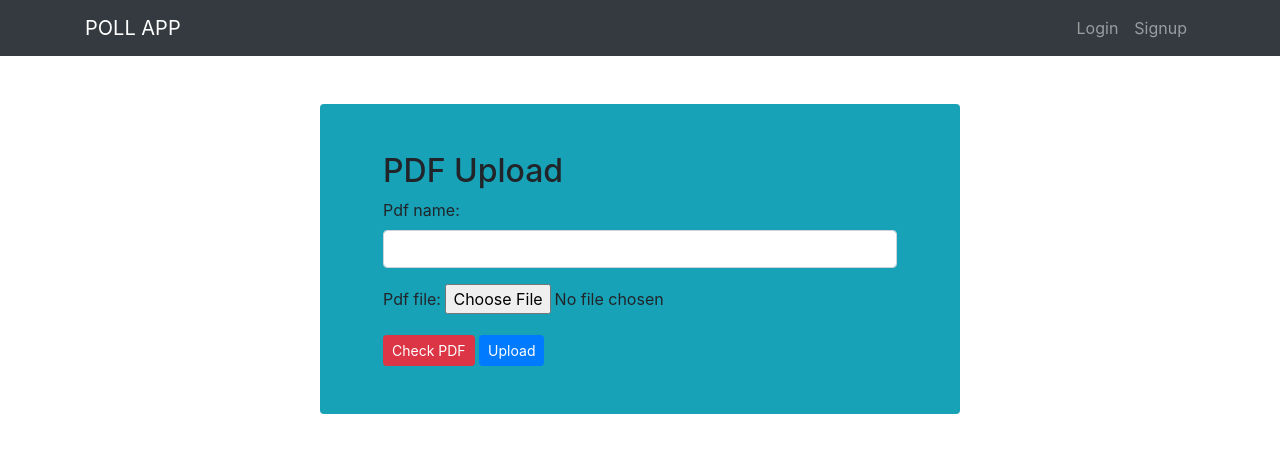
After one commit to vdpranish/mywork-pollapp, a Django app: page /pdf/ in a window 1280 px wide. The commit adds this page. Shown: the top 453 px of the page. Run offline with Django 3.2, Linux system fonts and the light colour scheme; data that the repository does not hold is empty; some libraries are stand-ins or nearby versions.

```diff
--- a/polls/admin.py
+++ b/polls/admin.py
@@ -1,5 +1,5 @@
 from django.contrib import admin
-from .models import Question, Choice, UserProfileImg, UserRole
+from .models import Question, Choice, UserProfileImg, UserRole,UploadPdf
 
 
 # Register your models here.
@@ -26,3 +26,4 @@ class QuestionAdmin(admin.ModelAdmin):
 admin.site.register(Question, QuestionAdmin)
 admin.site.register(UserProfileImg)
 admin.site.register(UserRole)
+admin.site.register(UploadPdf)
--- a/polls/forms.py
+++ b/polls/forms.py
@@ -1,7 +1,7 @@
 from django import forms
 from django.contrib.auth.models import User
 from django.contrib.auth.forms import UserCreationForm
-from .models import UserProfileImg, UserRole
+from .models import UserProfileImg, UserRole, UploadPdf
 
 
 class CreateUser(UserCreationForm):
@@ -20,6 +20,13 @@ class CreateUser(UserCreationForm):
             # 'password1': forms.CharField(widget=forms.PasswordInput(attrs={'class': 'form-control'}))
 
         }
+
+
+class EditForm(forms.Form):
+    first_name = forms.CharField(max_length=100, widget=forms.TextInput(attrs={'class': 'form-control'}),
+                                 required=False)
+    last_name = forms.CharField(max_length=100, widget=forms.TextInput(attrs={'class': 'form-control'}), required=False)
+    username = forms.CharField(max_length=100, widget=forms.TextInput(attrs={'class': 'form-control'}), required=False)
 
 
 # login form
@@ -50,3 +57,12 @@ class UserRoleForm(forms.ModelForm):
             'role': forms.Select(attrs={'class': 'form-control'})
 
         }
+
+
+class PdfFileUpload(forms.ModelForm):
+    class Meta:
+        model = UploadPdf
+        fields = ['pdf_name','pdf_file']
+        widgets = {
+            'pdf_name': forms.TextInput(attrs={'class': 'form-control'})
+        }
--- a/polls/static/js/index.js
+++ b/polls/static/js/index.js
@@ -41,19 +41,22 @@ $("#modal-submit").on('click',function (){
 $('#update-btn').click(function (){
         let csrfToken = $('input[name=csrfmiddlewaretoken]').val()
         const  userId = $(this).data('id')
-        console.log(userId)
-        console.log(csrfToken)
+        const formData = $('#signup-form').serializeArray();
+        const  formAll = JSON.stringify(formData)
+        const url = $(this).data("url")
+        console.log(url)
         $.ajax({
-            url: $('#update-btn').data("url"),
+            url: $(this).data("url"),
             type:"POST",
             data: {
                 csrfmiddlewaretoken: csrfToken,
                 id:userId,
-                action:"EDIT"
+                action:"EDIT",
+                formData:formAll,
             },
             dataType: "json",
             success: function (data){
-                $('#signup-form').html(data.html_view)
+                $('#signup-form').html(data.table_view)
             }
         });
     }
--- a/polls/urls.py
+++ b/polls/urls.py
@@ -1,7 +1,7 @@
 from django.urls import path
 from . import views
 
-app_name = 'p'
+app_name = 'polls'
 urlpatterns = [
     path('polls/', views.IndexView.as_view(), name='index'),
     path('<int:pk>/', views.DetailView.as_view(), name='detail'),
@@ -15,4 +15,5 @@ urlpatterns = [
     path('<int:user_id>/edit/', views.edit, name='edit'),
     path('delete/', views.delete_user, name='delete'),
     path('ajaxaction/', views.ajax_request, name='ajaxaction'),
+    path('pdf/', views.pdf_file, name='pdf'),
 ]
--- a/polls/views.py
+++ b/polls/views.py
@@ -1,11 +1,11 @@
 from django.shortcuts import render, get_object_or_404, redirect
 from django.http import HttpResponseRedirect, HttpResponse
-from .models import Question, Choice
+from .models import Question, Choice, UploadPdf
 from django.urls import reverse
 from django.views import generic
 from django.utils import timezone
 from django.contrib.auth import authenticate, login, logout
-from .forms import CreateUser, LoginUser, ProfileImgForm, UserRoleForm
+from .forms import CreateUser, LoginUser, ProfileImgForm, UserRoleForm, EditForm, PdfFileUpload
 from django.contrib.auth.models import User
 from django.contrib.auth.mixins import LoginRequiredMixin
 from django.http import JsonResponse
@@ -51,7 +51,7 @@ def vote(request, question_id):
     else:
         selected_choice.vote += 1
         selected_choice.save()
-        return HttpResponseRedirect(reverse('p:results', args=(question.id,)))
+        return HttpResponseRedirect(reverse('polls:results', args=question.id))
 
 
 def signup(request):
@@ -85,17 +85,14 @@ def user_login(request):
     username = request.POST.get('username')
     password = request.POST.get('password')
     user_1 = User.objects.filter(username=username).first()
-    p = User.objects.filter(username='pranish1').first()
     user = authenticate(request, username=username, password=password)
-    print(user_1)
-    # print(f'{user} under user')
     if user is not None:
         if user_1.userrole.role == 'admin':
             login(request, user)
-            return redirect('p:table')
+            return redirect('polls:table')
         elif user_1.userrole.role == 'user':
             login(request, user)
-            return redirect('p:index')
+            return redirect('polls:index')
     form = LoginUser()
     context = {'form': form}
     return render(request, 'polls/login.html', context)
@@ -122,22 +119,24 @@ class TableView(generic.ListView):
 # for logout user from the app
 def user_logout(request):
     logout(request)
-    return redirect('p:login')
+    return redirect('polls:login')
 
 
 # for editing user from the app
 def edit(request, user_id):
     edit_user = User.objects.get(id=user_id)
     # instance is used for displaying fields
-    form = CreateUser(instance=edit_user, initial={'password1': edit_user.password})
-    if request.method == 'POST':
-        form = CreateUser(request.POST, instance=edit_user, initial={'password1': edit_user.password})
-        if form.is_valid():
-            print('form is valid')
-            form.save()
-            return redirect('p:adminview', pk=user_id)
-        else:
-            print('Nothing updated')
+    form = EditForm(initial={'password1': edit_user.password, 'username': edit_user.username,
+                             'first_name': edit_user.first_name, 'last_name': edit_user.last_name})
+    # if request.method == 'POST':
+    #     form = EditForm(request.POST, initial={'password1': edit_user.password, 'username': edit_user.username,
+    #                                            'first_name': edit_user.first_name, 'last_name': edit_user.last_name})
+    #     if form.is_valid():
+    #         print('form is valid')
+    #         form.save()
+    #         return redirect('polls:adminview', pk=user_id)
+    #     else:
+    #         print('Nothing updated')
     context = {
         'edit_user': edit_user,
         'form': form
@@ -151,7 +150,7 @@ def delete_user(request, user_id):
     print(user_del)
     if request.method == 'POST':
         user_del.delete()
-        return redirect('p:adminview', pk=user_id)
+        return redirect('polls:adminview', pk=user_id)
     context = {
         'user_del': user_del
     }
@@ -163,21 +162,46 @@ def delete_user(request, user_id):
 def ajax_request(request):
     user_id = request.POST.get('id')
     action = request.POST.get('action')
-    print(request.POST)
+    form_value = request.POST.get('formData')
     data = dict()
     if action == "DELETE":
         qs = User.objects.get(id=user_id)
         qs.delete()
-        data['html_view'] = render_to_string('polls/table.html')
+        all_user = User.objects.all()
+        data['html_view'] = render_to_string('polls/table.html', {'all_user': all_user})
         return JsonResponse(data)
     elif action == "EDIT":
         edit_user = User.objects.get(id=user_id)
         if request.method == "POST":
-            form = CreateUser(request.POST, instance=edit_user,
-                              initial={'password1': edit_user.password, 'username': edit_user.username})
-            print(form.errors.as_data())
+            form = EditForm(request.POST,
+                            initial={'password1': edit_user.password, 'username': edit_user.username,
+                                     'first_name': edit_user.first_name, 'last_name': edit_user.last_name})
             if form.is_valid():
-                form.save()
-                data['html_view'] = render_to_string('polls/table.html')
+                json_for = json.loads(form_value)
+                first_name = json_for[1]['value']
+                last_name = json_for[2]['value']
+                username = json_for[3]['value']
+                edit_user.first_name = first_name
+                edit_user.last_name = last_name
+                edit_user.username = username
+                print(edit_user)
+                edit_user.save()
+                all_user = User.objects.all()
+                data['table_view'] = render_to_string('polls/table.html', {'all_user': all_user})
                 return HttpResponse(json.dumps(data), content_type="application/json")
-                # return  JsonResponse(data,status=200)
+                # return JsonResponse(data, status=200)
+
+
+def pdf_file(request):
+    if request.method == 'POST':
+        form = PdfFileUpload(request.POST, request.FILES)
+        if form.is_valid():
+            form.save()
+            return redirect('polls:pdf')
+    else:
+        form = PdfFileUpload()
+        qs = UploadPdf.objects.all().first()
+        return render(request, 'polls/pdf_view.html', {
+            'form': form,
+            'qs': qs
+        })
--- a/templates/base.html
+++ b/templates/base.html
@@ -10,14 +10,14 @@
 <body>
 
 <nav class="navbar navbar-expand-lg navbar-dark bg-dark">
-  <div class="container p-0">
+  <div class="container polls-0">
       <a class="navbar-brand" href="#">POLL APP</a>
         <div class="collapse navbar-collapse" id="navbarSupportedContent">
     <ul class="navbar-nav ml-auto">
         {% if  request.user.is_authenticated %}
             {% if request.user.is_superuser %}
                 <li class="nav-item mr-auto">
-                <a class="nav-link" href="{% url 'p:logout' %}">Logout</a>
+                <a class="nav-link" href="{% url 'polls:logout' %}">Logout</a>
                 </li>
             {% else %}
             <li class="nav-item dropdown">
@@ -25,16 +25,16 @@
             <img src="{{  user.userprofileimg.picture.url}}" class="navbar-brand rounded-circle" width="40" height="40" alt="No img"/>
             </a>
             <div class="dropdown-menu" aria-labelledby="navbarDropdown">
-            <a class="dropdown-item" href="{% url 'p:logout'%}">Logout</a>
+            <a class="dropdown-item" href="{% url 'polls:logout'%}">Logout</a>
             </div>
       </li>
                 {% endif %}
         {% else %}
         <li class="nav-item mr-auto">
-            <a class="nav-link" href="{% url 'p:login' %}">Login</a>
+            <a class="nav-link" href="{% url 'polls:login' %}">Login</a>
         </li>
             <li class="nav-item mr-auto">
-            <a class="nav-link" href="{% url 'p:signup' %}">Signup</a>
+            <a class="nav-link" href="{% url 'polls:signup' %}">Signup</a>
             </li>
 
         {% endif %}
--- a/templates/polls/login.html
+++ b/templates/polls/login.html
@@ -23,7 +23,7 @@
                                 <input type="submit" name="submit" class="btn btn-info btn-md" value="submit">
                             </div>
                             <div id="register-link" class="text-right">
-                                <a href="{% url 'p:signup'%}" class="text-info">Register here</a>
+                                <a href="{% url 'polls:signup'%}" class="text-info">Register here</a>
                             </div>
                         </form>
                     </div>
--- /dev/null
+++ b/templates/polls/pdf_view.html
@@ -0,0 +1,13 @@
+{% extends 'base.html' %}
+
+{% block content %}
+    <div class="container mt-5 bg-info w-50 rounded">
+        <form method="POST" enctype="multipart/form-data" class="p-5">
+            <h2>PDF Upload</h2>
+                {% csrf_token %}
+                {{ form.as_p }}
+            <a href="{{ qs.pdf_file.url }}" class="btn btn-danger btn-sm">Check PDF</a>
+            <button class="btn btn-primary btn-sm" type="submit">Upload</button>
+        </form>
+    </div>
+{% endblock %}
--- a/templates/polls/signup.html
+++ b/templates/polls/signup.html
@@ -7,8 +7,8 @@
 {#    {% block title %} Sign up{% endblock %}#}
 {% endif %}
 {% block content %}
-    <div class="container mt-3 bg-light shadow rounded w-50 signup-form">
-        <form method="POST"  enctype="multipart/form-data" class="p-4">
+    <div class="container mt-3 bg-light shadow rounded w-50 ">
+        <form method="POST"  id="signup-form" enctype="multipart/form-data" class="polls-4">
             {% csrf_token %}
   <!-- 2 column grid layout with text inputs for the first and last names -->
           <div class="row mb-4">
@@ -55,7 +55,7 @@
 
           <!-- Submit button -->
             {% if request.user.userrole.role == 'admin' %}
-                <button id="update-btn" type="button" class="btn btn-danger btn-block mb-4" data-id={{ edit_user.id }} data-url="{% url 'p:ajaxaction'%}">Update</button>
+                <button id="update-btn" type="button" class="btn btn-danger btn-block " data-url="{% url 'polls:ajaxaction' %}" data-id={{ edit_user.id }} data-username={{ edit_user.username }} data-firstname={{ edit_user.first_name }} data-lastname={{ edit_user.last_name }} >Update</button>
                 {% else %}
                 <button type="submit" class="btn btn-primary btn-block mb-4">Sign up</button>
             {% endif %}
```
Also changed, not shown: polls/models.py (+9 -1 lines), templates/polls/admin.html (+3 -6 lines), templates/polls/table.html (+1 -11 lines), polls/migrations/0010_uploadpdf.py (added), polls/migrations/0011_uploadpdf_pdf_name.py (added).
